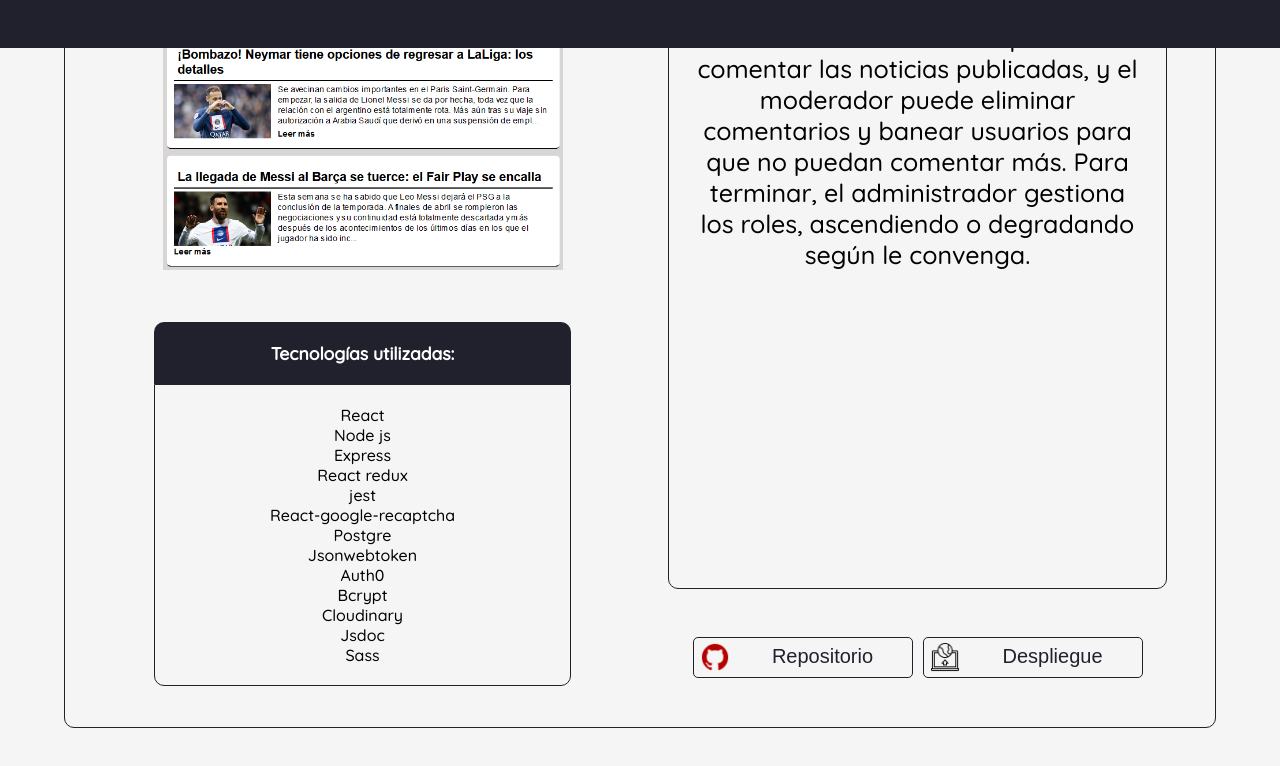
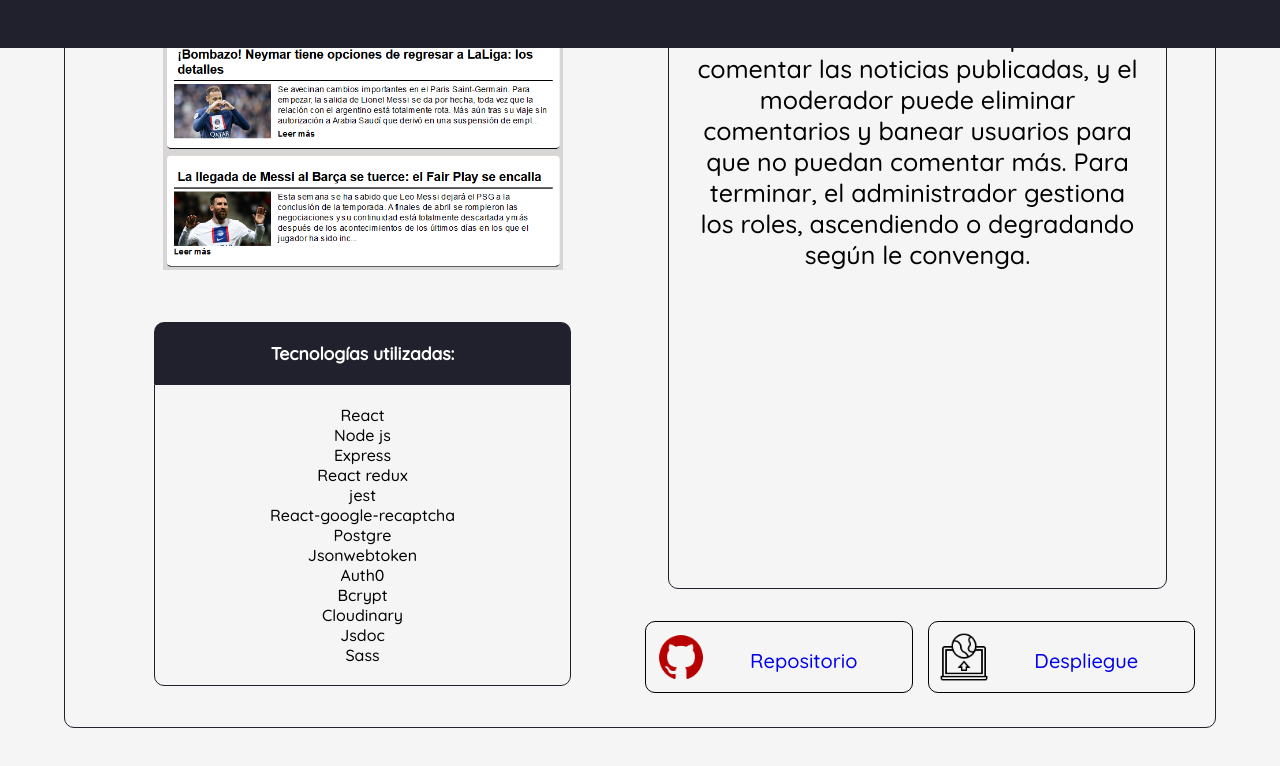
Before and after one commit to LeonardoFullStack/personalWeb, a React (Vite) app: page /projects in a window 1280 px wide. Shown: the part 752-1518 px from the top of the page. Built offline with nearby package versions, Linux system fonts and the light colour scheme.

Commit message:
buttons fixeds

```diff
--- a/css/style.css
+++ b/css/style.css
@@ -469,7 +469,25 @@ footer {
   display: none;
 }
 
+.descriptionButtons {
+  border: 1px solid black;
+  padding: 10px;
+  border-radius: 10px;
+  margin-left: 5px;
+}
+.descriptionButtons img {
+  max-width: 50px;
+}
+
+.descriptionButtons:hover {
+  transform: scale(1.1);
+}
+
 @media screen and (min-width: 900px) {
+  .descriptionButtons {
+    display: grid;
+    grid-template-columns: 50px 1fr;
+  }
   .projectsSection {
     grid-column: 1/3;
   }
@@ -506,6 +524,7 @@ footer {
   }
   .links {
     grid-row: 3/4;
+    width: 100%;
   }
   .webDescription {
     grid-column: 2/3;
--- a/sass/_projects.scss
+++ b/sass/_projects.scss
@@ -145,7 +145,25 @@
     display:none;
 }
 
+.descriptionButtons {
+    border:1px solid black;
+    padding:10px;
+    border-radius:10px;
+    margin-left:5px;
+    img {
+        max-width:50px;
+    }
+}
+
+.descriptionButtons:hover {
+    transform: scale(1.1);
+}
+
 @media screen and (min-width: 900px) {
+    .descriptionButtons {
+        display:grid;
+        grid-template-columns: 50px 1fr;
+    }
     .projectsSection {
         grid-column: 1 / 3;
     }
@@ -191,6 +209,7 @@
     .links {
 
         grid-row: 3 / 4;
+        width:100%;
 
     }
 
--- a/src/components/Project.jsx
+++ b/src/components/Project.jsx
@@ -229,22 +229,20 @@ export const Project = ({index}) => {
         </div>
 
         <div className='links'>
-        <a target='blank' href={links[index][0]}>
-                <button>
+        <a className='descriptionButtons' target='blank' href={links[index][0]}>
+
                 <img src='images/githubicon.png'/>
                 <span>
                     Repositorio
                 </span>
-                </button>
+
             </a>
 
-            <a target='blank' href={links[index][1]}>
-                <button>
+            <a className='descriptionButtons' target='blank' href={links[index][1]}>
                 <img src='images/despliegue.png'/>
                 <span>
                     Despliegue
                 </span>
-                </button>
             </a>
         </div>
 
```
Also changed, not shown: 1 other file (tests, documents, lock files or other folders).
